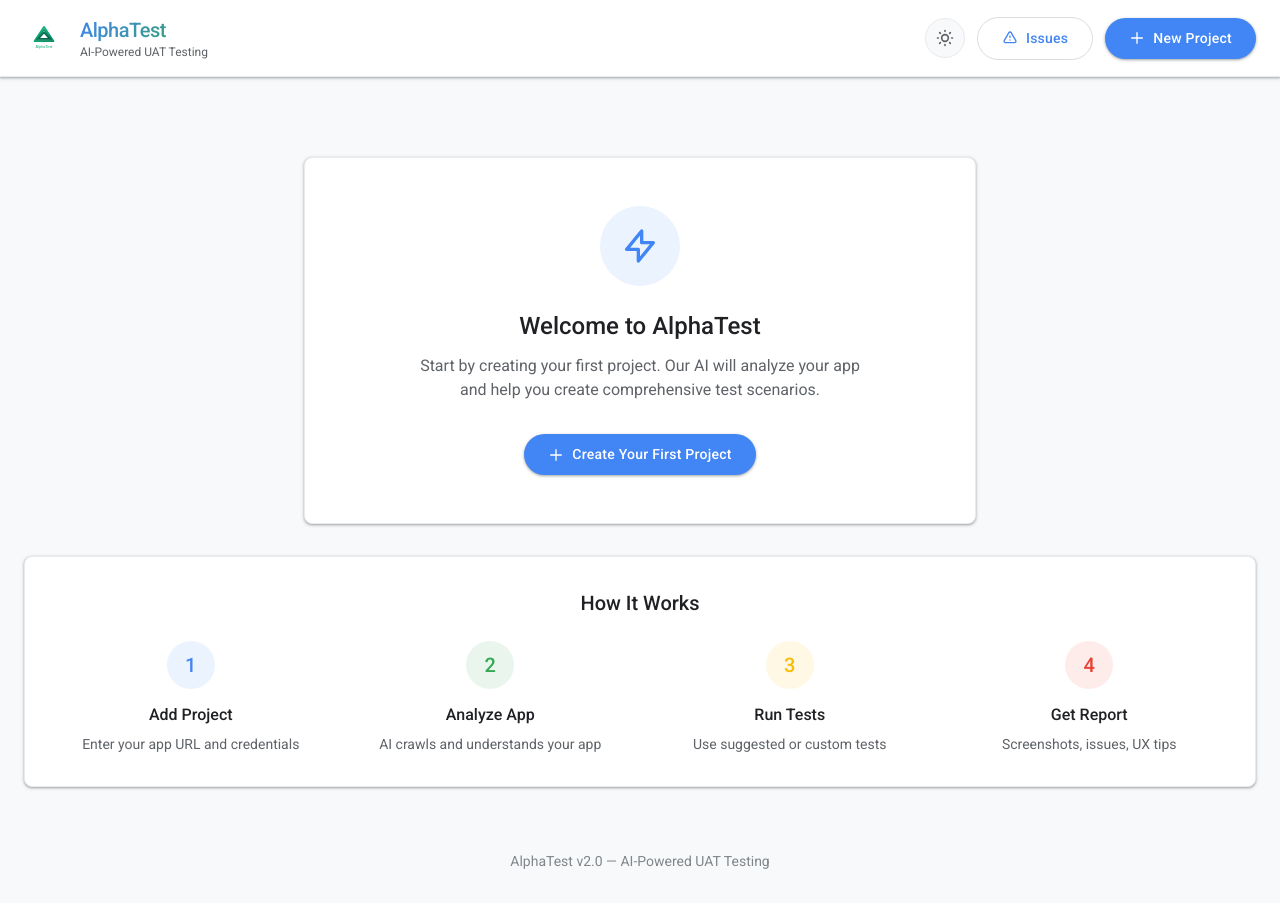
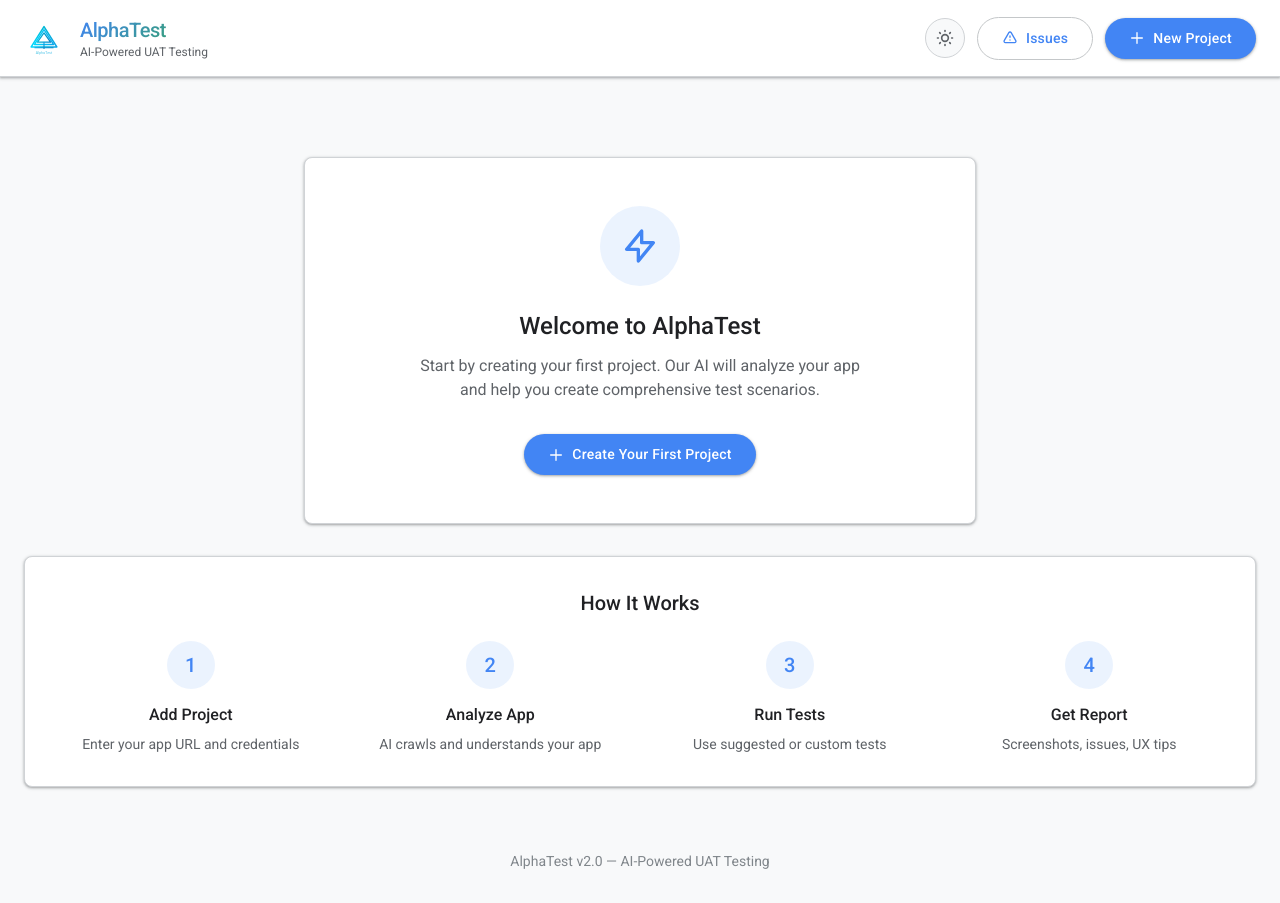
Before and after one commit to Vela-V33/alphatest, a Flask app: template templates/dashboard.html in a window 1280 px wide. Run offline with Flask 3, Linux system fonts and the light colour scheme; the template is opened without the code that fills it, so the values that code supplies are empty; some libraries are stand-ins or nearby versions.

Commit message:
Improve UI visibility and unify branding
UI Improvements:
- Made borders more visible in both light and dark modes
  - Light mode: Darkened borders from #e8eaed to #d0d3d6
  - Dark mode: Lightened borders from #3c4043 to #4a4d50
  - Better visual separation between modules and cards

- Unified dashboard stat colors
  - Changed all stat card icons to uniform blue color
  - Previously used different colors (blue, green, yellow, red)
  - More consistent, professional appearance
  - Applied to both stats overview and 'How It Works' section

New Logo & Branding:
- Updated AlphaTest logo with new cyan-to-blue gradient design
  - Three concentric triangular rings with gradient strokes
  - Modern, tech-focused aesthetic
  - Base line and center vertical line forming 'A' shape
  - Cyan (#00D9FF) to Sky Blue (#0EA5E9) gradient
  - Includes 'AlphaTest' text with gradient

- Created dedicated favicon.svg
  - Icon-only version without text
  - Optimized for small sizes (64x64)
  - Same cyan-blue gradient design
  - Updated dashboard to use new favicon

All changes maintain Material Design principles while improving
visual clarity and brand consistency.

```diff
--- a/static/css/theme.css
+++ b/static/css/theme.css
@@ -33,9 +33,9 @@
     --surface-container-high: #e8eaed;
 
     /* Borders */
-    --border-color: #dadce0;
-    --border-subtle: #e8eaed;
-    --divider: #e8eaed;
+    --border-color: #c4c7c9;
+    --border-subtle: #d0d3d6;
+    --divider: #d0d3d6;
 
     /* Text */
     --text-primary: #202124;
@@ -94,8 +94,8 @@
 
     /* Borders */
     --border-color: #5f6368;
-    --border-subtle: #3c4043;
-    --divider: #3c4043;
+    --border-subtle: #4a4d50;
+    --divider: #4a4d50;
 
     /* Text */
     --text-primary: #e8eaed;
--- a/templates/dashboard.html
+++ b/templates/dashboard.html
@@ -4,7 +4,7 @@
     <meta charset="UTF-8">
     <meta name="viewport" content="width=device-width, initial-scale=1.0">
     <title>AlphaTest - Dashboard</title>
-    <link rel="icon" type="image/svg+xml" href="/static/images/alphatest-logo.svg">
+    <link rel="icon" type="image/svg+xml" href="/static/images/favicon.svg">
     <script src="https://cdn.tailwindcss.com"></script>
     <link href="https://fonts.googleapis.com/css2?family=Roboto:wght@300;400;500;700&display=swap" rel="stylesheet">
     <link rel="stylesheet" href="/static/css/theme.css">
@@ -103,7 +103,7 @@
                 <div class="glass-card p-6">
                     <div class="flex items-center justify-between mb-3">
                         <span class="text-sm font-medium" style="color: var(--text-secondary);">Total Tests</span>
-                        <div class="stat-icon stat-icon-green">
+                        <div class="stat-icon stat-icon-blue">
                             <svg class="w-5 h-5" fill="none" stroke="currentColor" viewBox="0 0 24 24">
                                 <path stroke-linecap="round" stroke-linejoin="round" stroke-width="2" d="M9 5H7a2 2 0 00-2 2v12a2 2 0 002 2h10a2 2 0 002-2V7a2 2 0 00-2-2h-2M9 5a2 2 0 002 2h2a2 2 0 002-2M9 5a2 2 0 012-2h2a2 2 0 012 2"/>
                             </svg>
@@ -122,7 +122,7 @@
                 <div class="glass-card p-6">
                     <div class="flex items-center justify-between mb-3">
                         <span class="text-sm font-medium" style="color: var(--text-secondary);">Test Runs</span>
-                        <div class="stat-icon stat-icon-yellow">
+                        <div class="stat-icon stat-icon-blue">
                             <svg class="w-5 h-5" fill="none" stroke="currentColor" viewBox="0 0 24 24">
                                 <path stroke-linecap="round" stroke-linejoin="round" stroke-width="2" d="M14.752 11.168l-3.197-2.132A1 1 0 0010 9.87v4.263a1 1 0 001.555.832l3.197-2.132a1 1 0 000-1.664z"/>
                                 <path stroke-linecap="round" stroke-linejoin="round" stroke-width="2" d="M21 12a9 9 0 11-18 0 9 9 0 0118 0z"/>
@@ -252,21 +252,21 @@
                         <p class="text-sm" style="color: var(--text-secondary);">Enter your app URL and credentials</p>
                     </div>
                     <div class="text-center">
-                        <div class="w-12 h-12 rounded-full stat-icon-green flex items-center justify-center mx-auto mb-4">
+                        <div class="w-12 h-12 rounded-full stat-icon-blue flex items-center justify-center mx-auto mb-4">
                             <span class="text-xl font-medium">2</span>
                         </div>
                         <h3 class="font-medium mb-2" style="color: var(--text-primary);">Analyze App</h3>
                         <p class="text-sm" style="color: var(--text-secondary);">AI crawls and understands your app</p>
                     </div>
                     <div class="text-center">
-                        <div class="w-12 h-12 rounded-full stat-icon-yellow flex items-center justify-center mx-auto mb-4">
+                        <div class="w-12 h-12 rounded-full stat-icon-blue flex items-center justify-center mx-auto mb-4">
                             <span class="text-xl font-medium">3</span>
                         </div>
                         <h3 class="font-medium mb-2" style="color: var(--text-primary);">Run Tests</h3>
                         <p class="text-sm" style="color: var(--text-secondary);">Use suggested or custom tests</p>
                     </div>
                     <div class="text-center">
-                        <div class="w-12 h-12 rounded-full stat-icon-red flex items-center justify-center mx-auto mb-4">
+                        <div class="w-12 h-12 rounded-full stat-icon-blue flex items-center justify-center mx-auto mb-4">
                             <span class="text-xl font-medium">4</span>
                         </div>
                         <h3 class="font-medium mb-2" style="color: var(--text-primary);">Get Report</h3>
```
Also changed, not shown: static/images/alphatest-logo.svg, static/images/favicon.svg (added).
